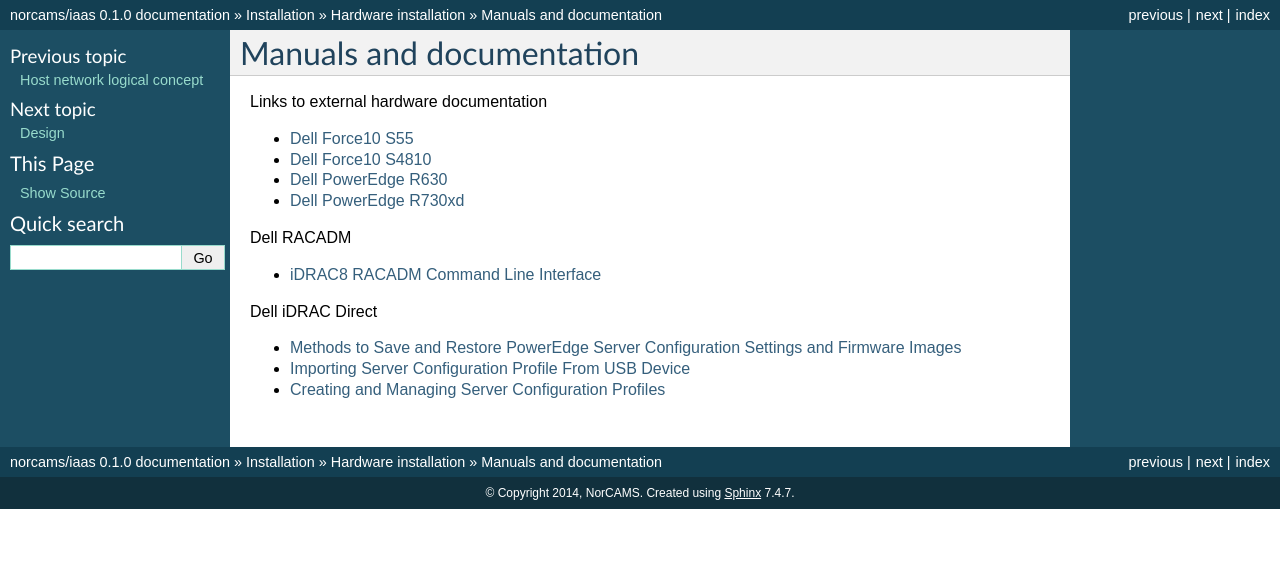
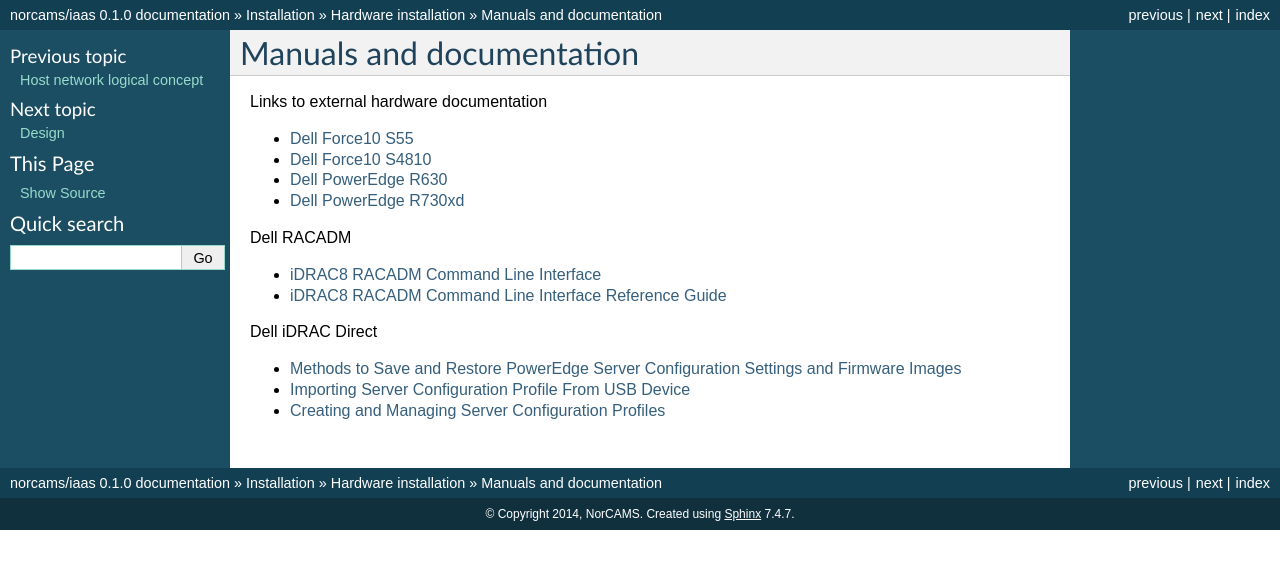
Before and after one commit to norcams/iaas, a Sphinx documentation site: the page built from docs/installation/manuals.rst, in a window 1280 px wide. Shown: the top 569 px of the page. Built offline with Sphinx 7.4.7, drawn with Linux system fonts in a browser that asks for light colours.

Commit message:
Reference Guide, iDRAC 8 RACADM-kommandoer, refereanse

```diff
--- a/docs/installation/manuals.rst
+++ b/docs/installation/manuals.rst
@@ -11,6 +11,7 @@
 Dell RACADM
 
 * `iDRAC8 RACADM Command Line Interface <http://www.dell.com/support/Manuals/us/en/19/Topic/integrated-dell-remote-access-cntrllr-8-with-lifecycle-controller-v2.00.00.00/RACADM_iDRAC_Pub-v1/en-us/GUID-6B6564AB-EE63-49EF-A7D6-47154C343841>`_
+* `iDRAC8 RACADM Command Line Interface Reference Guide <http://topics-cdn.dell.com/pdf/integrated-dell-remote-access-cntrllr-8-with-lifecycle-controller-v2.00.00.00_Reference%20Guide2_en-us.pdf>`_
 
 Dell iDRAC Direct
 
```
